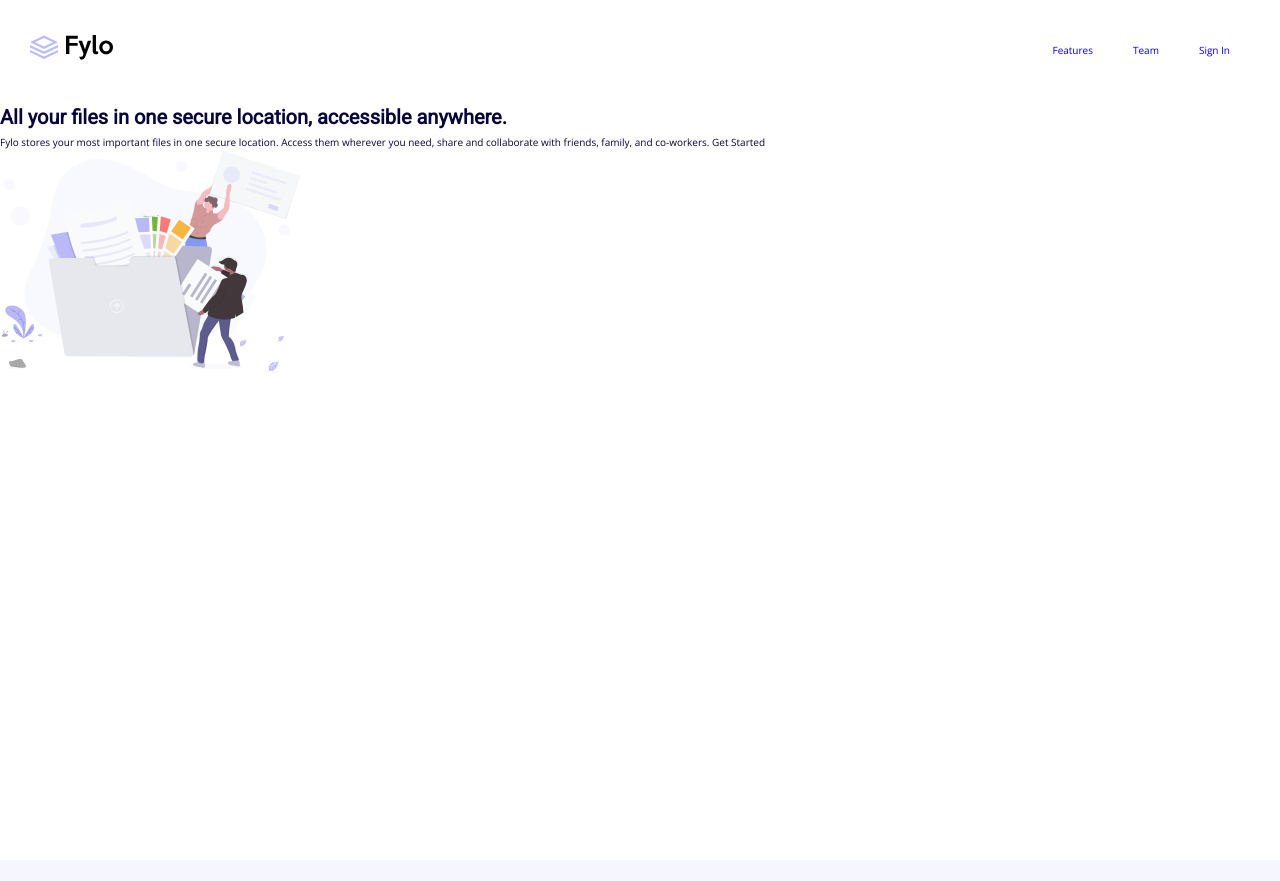
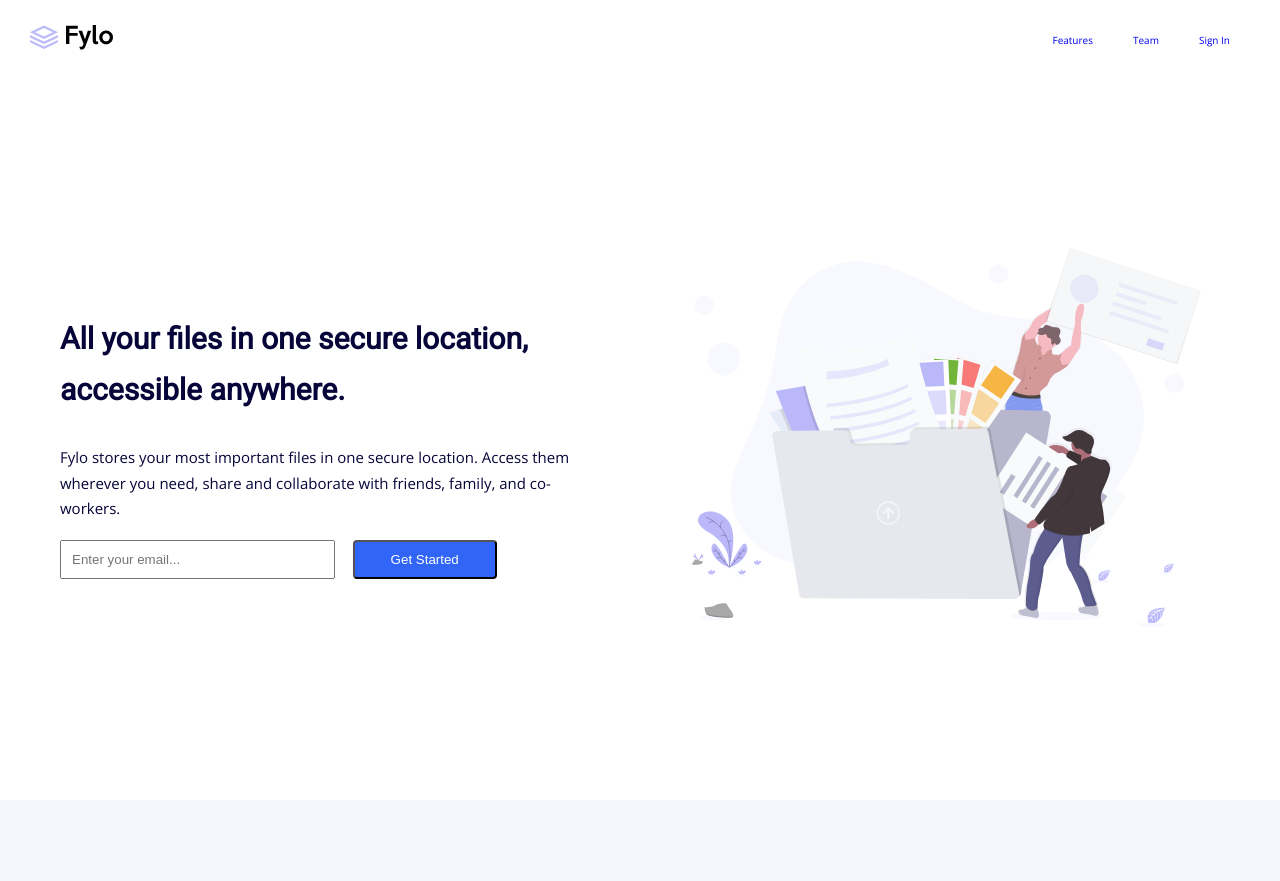
Before and after one commit to ituraj/fylo, a plain HTML site: page index.html in a window 1280 px wide. Shown: the top 881 px of the page. Drawn offline with nearby package versions, Linux system fonts and the light colour scheme.

Commit message:
nav and header styling

```diff
--- a/index.html
+++ b/index.html
@@ -28,12 +28,18 @@
         </ul>
       </nav>
       <header>
-        <h1>All your files in one secure location, accessible anywhere.</h1>
-        <p>
-          Fylo stores your most important files in one secure location. Access
-          them wherever you need, share and collaborate with friends, family,
-          and co-workers. Get Started
-        </p>
+        <section>
+          <h1>All your files in one secure location, accessible anywhere.</h1>
+          <p>
+            Fylo stores your most important files in one secure location. Access
+            them wherever you need, share and collaborate with friends, family,
+            and co-workers.
+          </p>
+          <form action="onSubmit">
+            <input type="email" placeholder="Enter your email..." />
+            <button>Get Started</button>
+          </form>
+        </section>
 
         <figure class="header-figure">
           <img
@@ -45,7 +51,7 @@
       </header>
       <main>
         <section class="section-review">
-          <p>
+          <p class="main-paragraph">
             Stay productive, wherever you are Never let location be an issue
             when accessing your files. Fylo has you covered for all of your file
             storage needs. Securely share files and folders with friends, family
@@ -55,7 +61,7 @@
             become a well-oiled collaboration machine. Kyle Burton Founder &
             CEO, Huddle
           </p>
-          <figure>
+          <figure class="main-figure">
             <img
               class="main-illustration"
               src="images/illustration-2.svg"
--- a/style.css
+++ b/style.css
@@ -23,7 +23,16 @@ body {
 
 h1 {
   font-family: "Roboto", sans-serif;
-  font-size: 2rem;
+  font-size: 3rem;
+  font-weight: 700;
+  padding: 3rem;
+}
+
+p {
+  font-family: "Open Sans", sans-serif;
+  font-size: 1.5rem;
+  font-weight: 400;
+  padding: 0rem 3rem;
 }
 
 /* Navigation */
@@ -32,8 +41,8 @@ nav {
   display: flex;
   justify-content: space-between;
   align-items: center;
-  height: 5vh;
-  margin: 3rem;
+  height: 10vh;
+  padding: 3rem;
 }
 
 #logo {
@@ -58,12 +67,41 @@ li a {
 /* Header */
 
 header {
-  height: 95vh;
+  height: 90vh;
+  display: grid;
+  grid-template-columns: 6fr 6fr;
+  justify-items: center;
+  align-items: center;
+  padding: 3rem;
+}
+
+header section {
+  grid-column: 1/2;
 }
 
 .header-illustration {
-  max-width: 300px;
+  grid-column: 2/3;
+  max-width: 40vw;
   height: auto;
+}
+
+form {
+  margin: 1rem 3rem;
+}
+
+input[type="email"] {
+  width: 50%;
+  padding: 1rem 3.6rem 1rem 1rem;
+  margin: 8px 0;
+  box-sizing: border-box;
+}
+
+button {
+  background-color: hsl(224, 93%, 58%);
+  border-radius: 0.4rem;
+  color: #fff;
+  padding: 1rem 3.6rem;
+  margin-left: 1.5rem;
 }
 
 /* Main */
@@ -73,14 +111,25 @@ main {
   height: 100vh;
 }
 
-.main-illustration {
-  max-width: 300px;
-  height: auto;
+.section-review {
+  display: grid;
+  grid-template-columns: 6fr 6fr;
+  height: 70%;
+  justify-items: center;
+  align-items: center;
+  padding: 3rem;
 }
 
-.section-review {
+.main-paragraph {
+  grid-column: 1/2;
   height: 70%;
   padding: 3rem;
+}
+
+.main-illustration {
+  grid-column: 2/3;
+  max-width: 40vw;
+  height: auto;
 }
 
 .section-cta {
```
